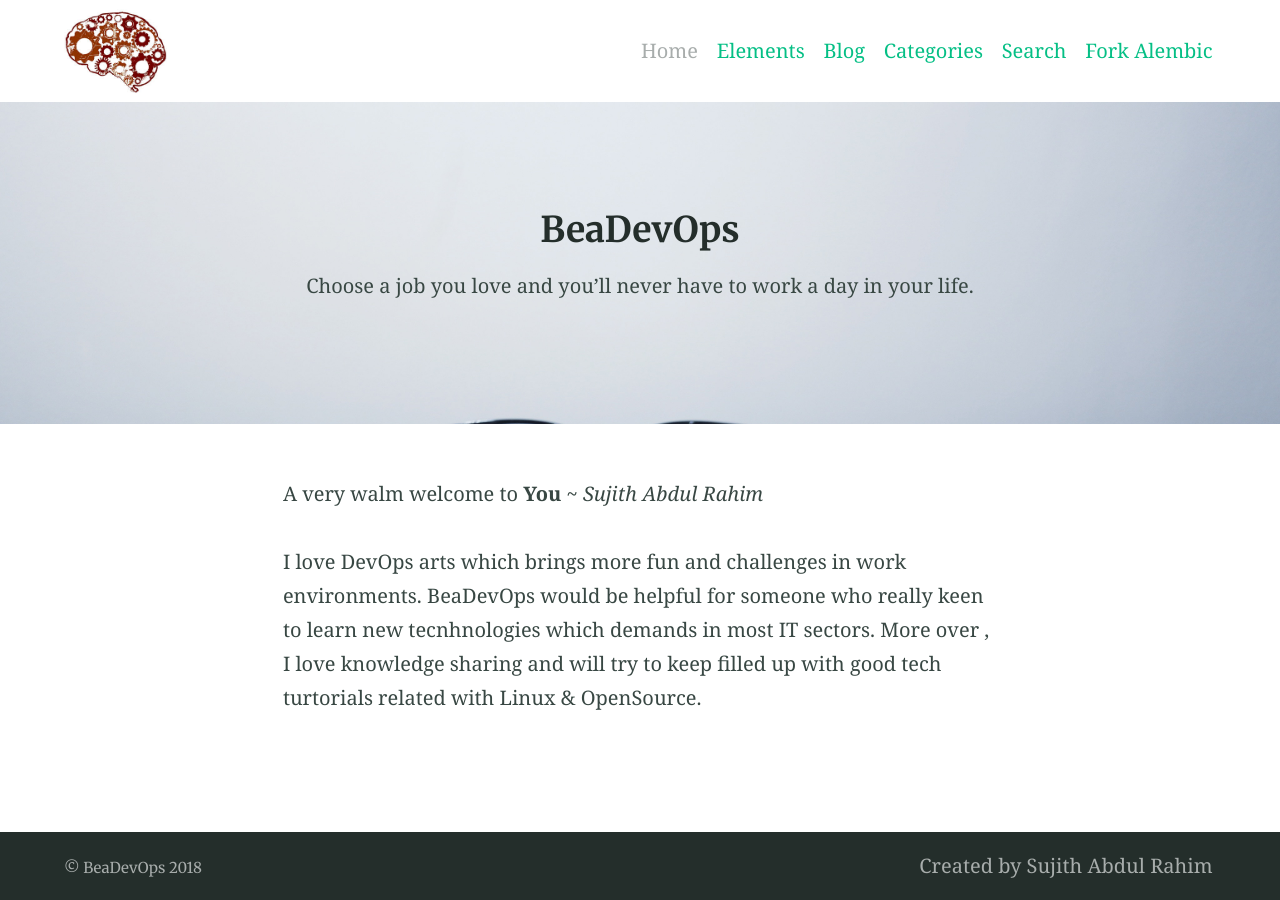
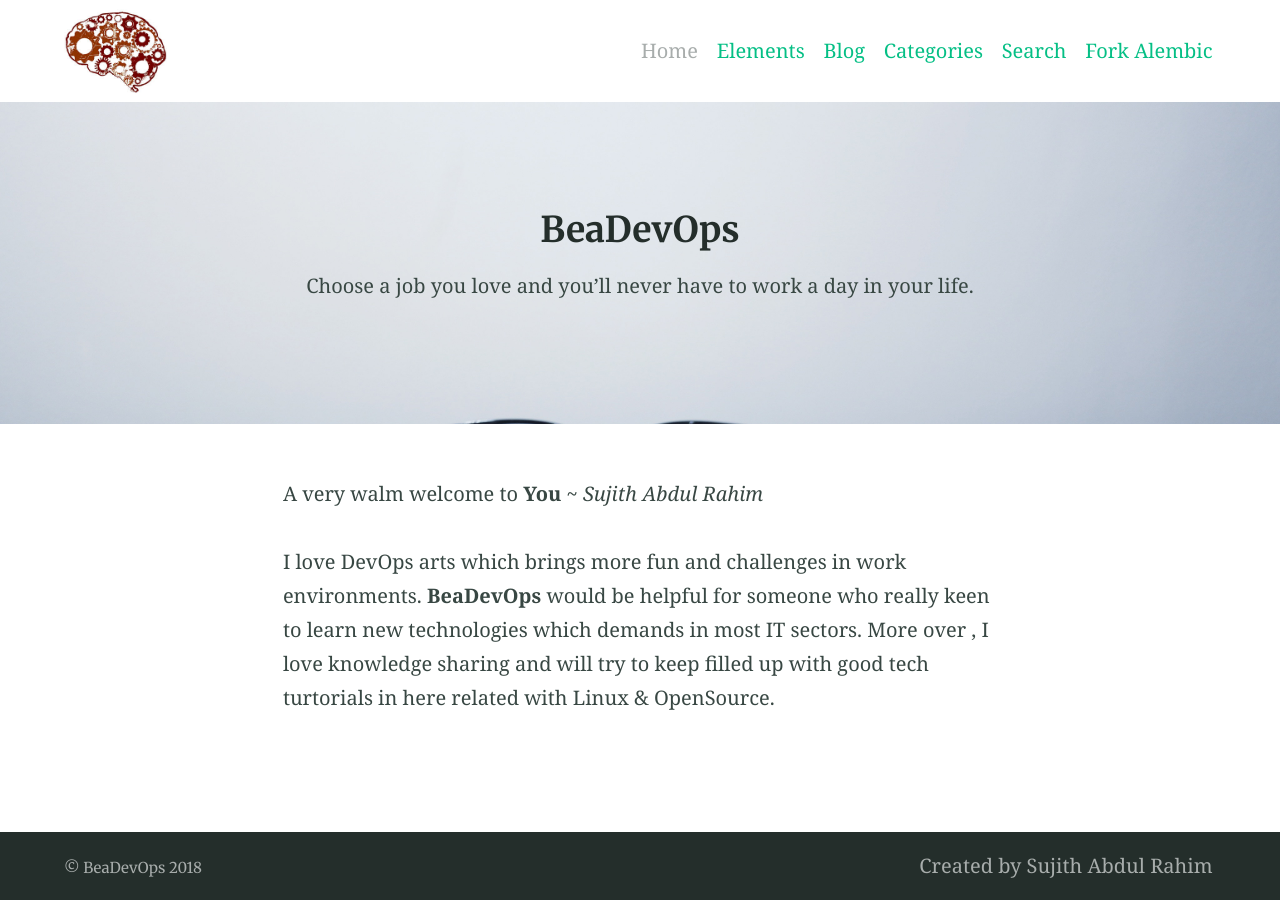
Before and after one commit to sujiar37/beadevops, a Jekyll site: the page built from index.md, in a window 1280 px wide. Built offline with Jekyll 4.4.1, drawn with Linux system fonts in a browser that asks for light colours; our own code applies the rules of GitHub Pages for plain Markdown files.

Commit message:
index.md

```diff
--- a/index.md
+++ b/index.md
@@ -9,7 +9,7 @@ excerpt: "BeaDevOps would be helpful for someone who really keen to learn new te
 
 A very walm welcome to **You** ~ *Sujith Abdul Rahim*
 
-I love DevOps arts which brings more fun and challenges in work environments. BeaDevOps would be helpful for someone who really keen to learn new tecnhnologies which demands in most IT sectors. More over , I love knowledge sharing and will try to keep filled up with good tech turtorials related with Linux & OpenSource.
+I love DevOps arts which brings more fun and challenges in work environments. **BeaDevOps** would be helpful for someone who really keen to learn new technologies which demands in most IT sectors. More over , I love knowledge sharing and will try to keep filled up with good tech turtorials in here related with Linux & OpenSource.
 
 <!--
 {% include button.html text="Fork it" icon="github" link="https://github.com/daviddarnes/alembic" color="#0366d6" %} {% include button.html text="Tweet it" icon="twitter" link="https://twitter.com/intent/tweet/?url=https://alembic.darn.es&text=Alembic%20-%20A%20Jekyll%20boilerplate%20theme&via=DavidDarnes" color="#0d94e7" %} {% include button.html text="Install Alembic ⚗️" link="https://github.com/daviddarnes/alembic#installation" %} {% include button.html text="Tip me $5 💸" link="https://www.paypal.me/daviddarnes/5usd" color="#333333" %}
```
